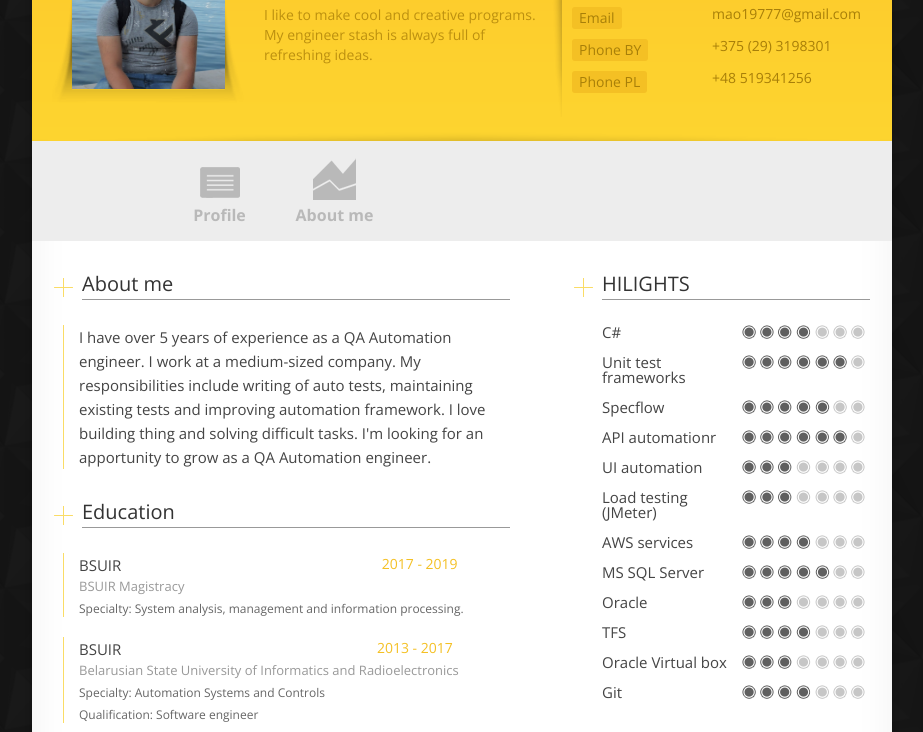
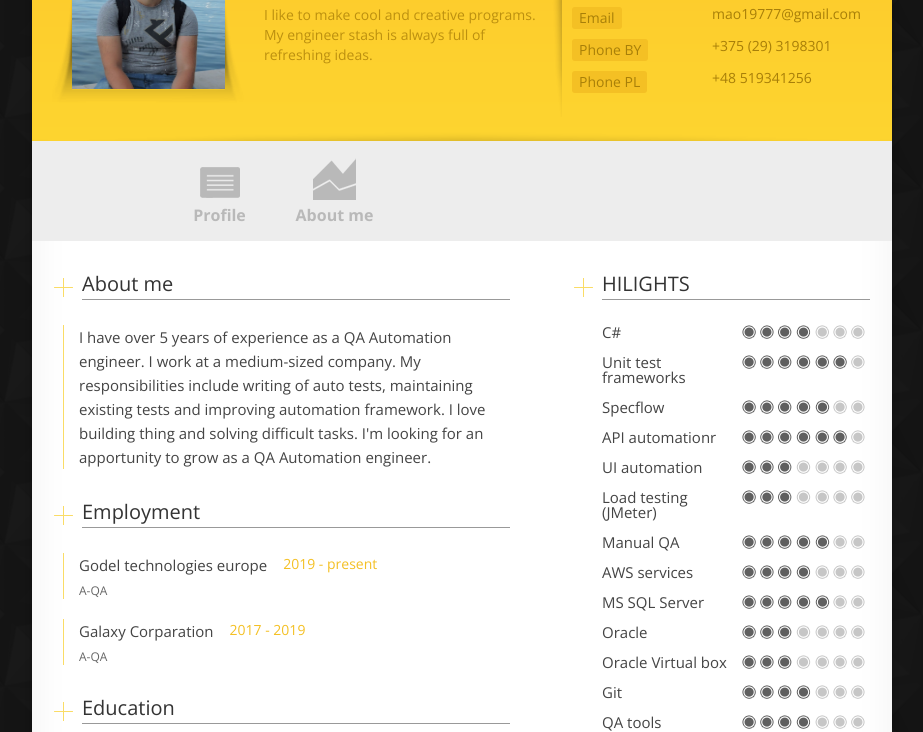
Before and after one commit to Alex19777/Alex19777.github.io, a plain HTML site: page index.html in a window 1280 px wide. Shown: the part 249-981 px from the top of the page, without its empty margins (178-1101 px from the left). Drawn offline with nearby package versions, Linux system fonts and the light colour scheme; a script that the page names is missing.

Commit message:
Add Employment section, update skills

```diff
--- a/index.html
+++ b/index.html
@@ -82,7 +82,7 @@
                 <!-- Resume -->
                 <div id="resume">
                 	 <div class="timeline-section">
-                        <!-- Timeline for Employment  -->
+                        <!-- Timeline for About me  -->
                         <h3 class="main-heading"><span>About me</span></h3>
                         <ul class="timeline">
                             <li>
@@ -96,7 +96,26 @@
                             </li>
                             <div class="clear"></div>
                         </ul>
-                        <!-- /Timeline for Employment  -->
+                        <!-- /Timeline for About me  -->
+
+                        <!-- Timeline for Jobs  -->
+                        <h3 class="main-heading"><span>Employment</span></h3>
+                         <ul class="timeline">
+                            <li>
+                                <div class="timelineUnit">
+                                    <h4>Godel technologies europe<span class="timelineDate">2019 - present</span></h4>
+                                    <p>A-QA</p>
+                                </div>
+                            </li>
+                            <li>
+                                <div class="timelineUnit">
+                                    <h4>Galaxy Corparation<span class="timelineDate">2017 - 2019</span></h4>
+                                    <p>A-QA</p>
+                                </div>
+                            </li>
+                            <div class="clear"></div>
+                        </ul>
+                        <!-- /Timeline for Jobs  -->
 
                         <!-- Timeline for Education  -->
                         <h3 class="main-heading"><span>Education</span></h3>
@@ -150,6 +169,10 @@
                                 <span class="rat3"></span>
                             </li>
                             <li>
+                                <h4>Manual QA</h4>
+                                <span class="rat5"></span>
+                            </li>
+                            <li>
                                 <h4>AWS services</h4>
                                 <span class="rat4"></span>
                             </li>
@@ -162,15 +185,15 @@
                                 <span class="rat3"></span>
                             </li>
                             <li>
-                                <h4>TFS</h4>
-                                <span class="rat4"></span>
-                            </li>
-                            <li>
                                 <h4>Oracle Virtual box</h4>
                                 <span class="rat3"></span>
                             </li>
                             <li>
                                 <h4>Git</h4>
+                                <span class="rat4"></span>
+                            </li>
+                            <li>
+                                <h4>QA tools</h4>
                                 <span class="rat4"></span>
                             </li>
                         </ul>
```
